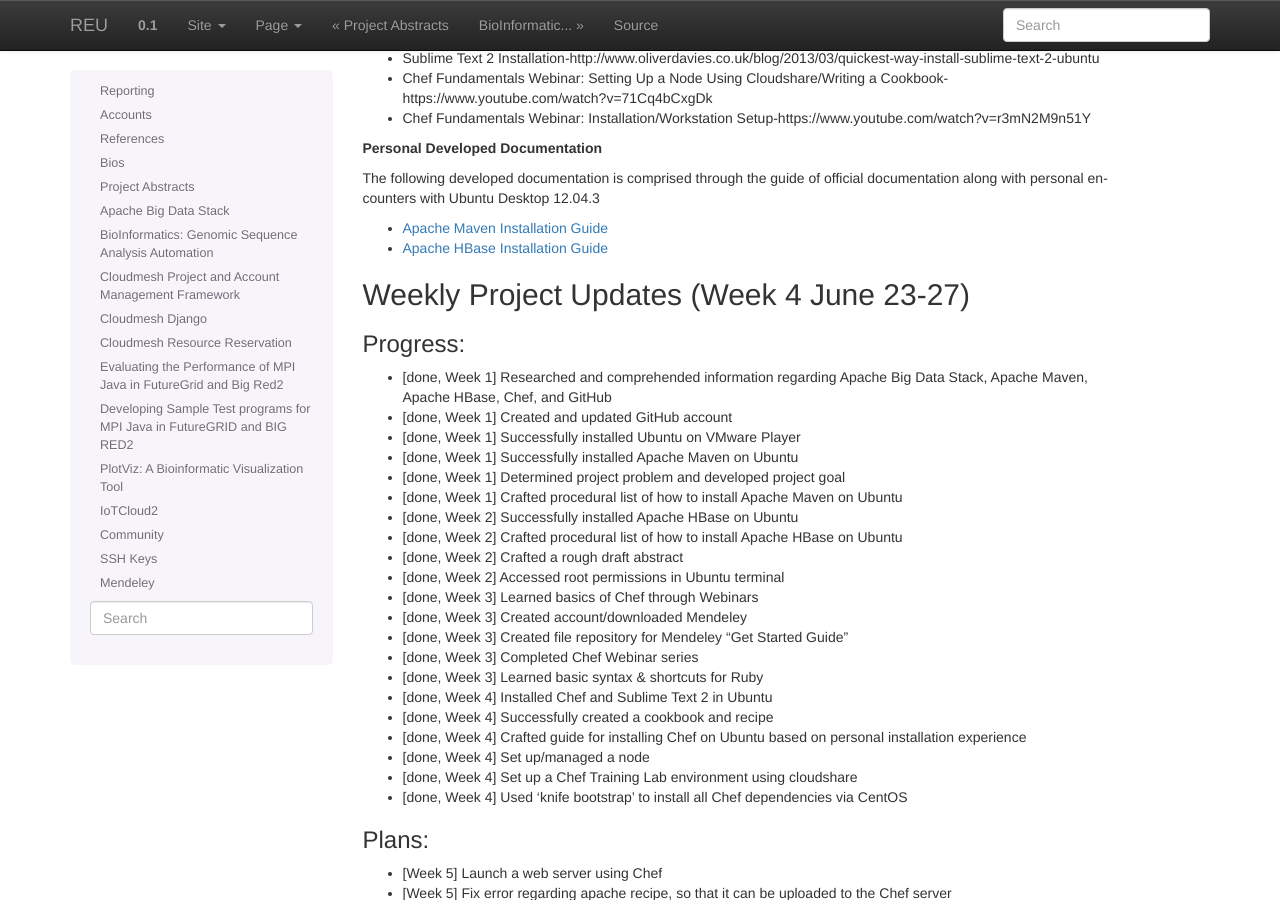
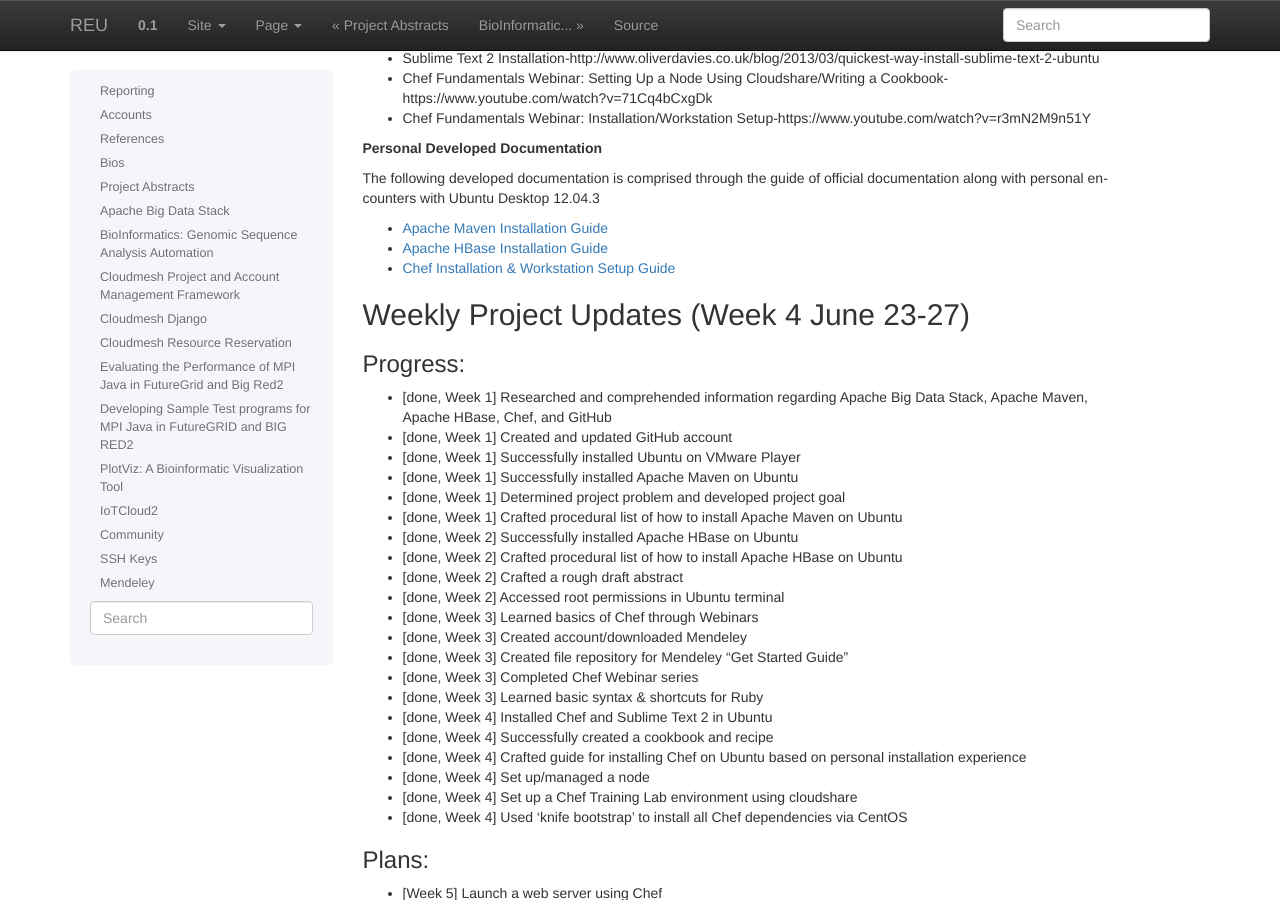
Before and after one commit to cloudmesh-project/reu-2014, a Sphinx documentation site: the page built from doc/source/projects/bigdata.rst, in a window 1280 px wide and 900 px high, scrolled down 1027 px. Built offline with Sphinx 7.4.7, drawn with Linux system fonts in a browser that asks for light colours.

Commit message:
Update bigdata.rst

```diff
--- a/doc/source/projects/bigdata.rst
+++ b/doc/source/projects/bigdata.rst
@@ -70,6 +70,8 @@
 * `Apache Maven Installation Guide <http://cloudmesh.futuregrid.org/reu/MavenGuide.html>`_
 
 * `Apache HBase Installation Guide <http://cloudmesh.futuregrid.org/reu/HBaseGuide.html>`_
+
+* `Chef Installation & Workstation Setup Guide <http://cloudmesh.futuregrid.org/reu/ChefGuide.html>`_
 
 Weekly Project Updates (Week 4 June 23-27)
 ----------------------------------------------------------------------
```
